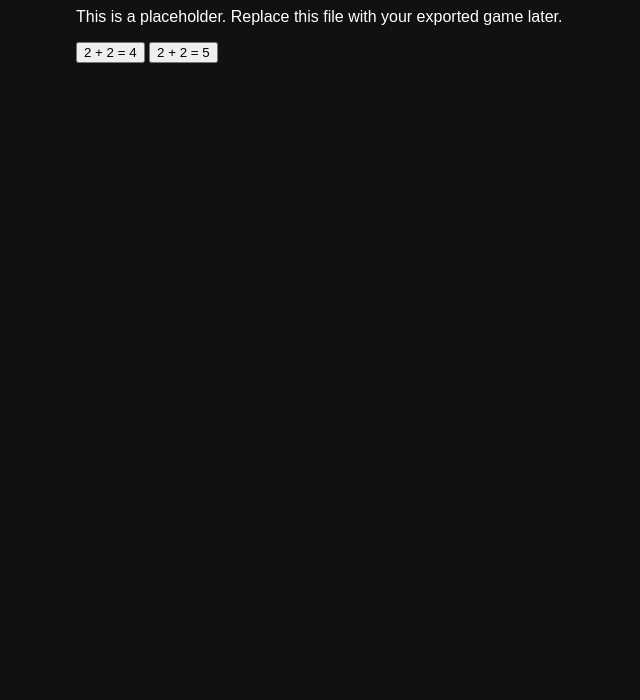
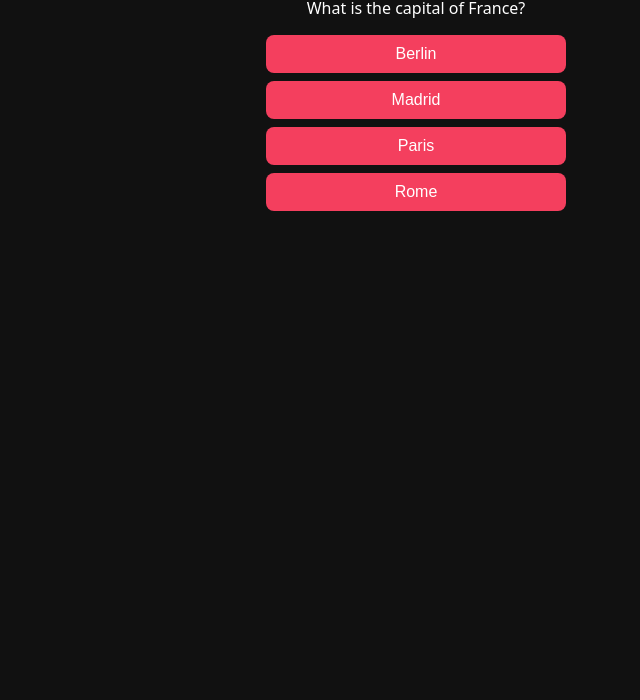
Before and after one commit to RelevateEdu/Relevate-games, a plain HTML site: page quick-quiz/game/index.html in a window 1280 px wide. Shown: the part 100-800 px from the top of the page, without its empty margins (224-864 px from the left). Drawn offline with Linux system fonts and the light colour scheme.

Commit message:
index.html

```diff
--- a/quick-quiz/game/index.html
+++ b/quick-quiz/game/index.html
@@ -1,11 +1,104 @@
-<!doctype html><html><head>
-<meta charset="utf-8"/><meta name="viewport" content="width=device-width,initial-scale=1"/>
-<title>Demo Quick Quiz</title>
-<style>body{margin:0;font-family:sans-serif;background:#111;color:#fff}
-main{max-width:680px;margin:24px auto;padding:16px}</style>
-</head><body><main>
-<h2>Demo Quick Quiz</h2>
-<p>This is a placeholder. Replace this file with your exported game later.</p>
-<button onclick="alert('Correct!')">2 + 2 = 4</button>
-<button onclick="alert('Try again')">2 + 2 = 5</button>
-</main></body></html>
+<!doctype html>
+<html lang="en">
+<head>
+  <meta charset="utf-8"/>
+  <meta name="viewport" content="width=device-width, initial-scale=1"/>
+  <title>Relevate Quick Quiz</title>
+  <style>
+    body {
+      margin: 0;
+      font-family: system-ui, sans-serif;
+      background: #111;
+      color: #fff;
+      text-align: center;
+      padding: 24px;
+    }
+    h2 {
+      margin-bottom: 16px;
+    }
+    .question {
+      margin: 20px 0;
+    }
+    button {
+      display: block;
+      margin: 8px auto;
+      padding: 10px 16px;
+      font-size: 16px;
+      border-radius: 8px;
+      border: none;
+      background: #f43f5e;
+      color: #fff;
+      cursor: pointer;
+      width: 80%;
+      max-width: 300px;
+      transition: background 0.2s ease;
+    }
+    button:hover {
+      background: #e11d48;
+    }
+    .result {
+      margin-top: 20px;
+      font-weight: bold;
+    }
+  </style>
+</head>
+<body>
+  <h2>Quick Quiz</h2>
+  <div id="quiz"></div>
+  <div class="result" id="result"></div>
+
+  <script>
+    const questions = [
+      {
+        q: "What is the capital of France?",
+        options: ["Berlin", "Madrid", "Paris", "Rome"],
+        answer: 2
+      },
+      {
+        q: "Which planet is known as the Red Planet?",
+        options: ["Earth", "Mars", "Venus", "Jupiter"],
+        answer: 1
+      },
+      {
+        q: "In what year did World War II end?",
+        options: ["1942", "1945", "1948", "1950"],
+        answer: 1
+      }
+    ];
+
+    let current = 0;
+    let score = 0;
+
+    function loadQuestion() {
+      const quiz = document.getElementById("quiz");
+      quiz.innerHTML = "";
+      if (current < questions.length) {
+        const q = questions[current];
+        const qElem = document.createElement("div");
+        qElem.className = "question";
+        qElem.innerHTML = `<p>${q.q}</p>`;
+        q.options.forEach((opt, i) => {
+          const btn = document.createElement("button");
+          btn.innerText = opt;
+          btn.onclick = () => checkAnswer(i);
+          qElem.appendChild(btn);
+        });
+        quiz.appendChild(qElem);
+      } else {
+        document.getElementById("result").innerText =
+          `Quiz complete! You scored ${score} / ${questions.length}.`;
+      }
+    }
+
+    function checkAnswer(i) {
+      if (i === questions[current].answer) {
+        score++;
+      }
+      current++;
+      loadQuestion();
+    }
+
+    loadQuestion();
+  </script>
+</body>
+</html>
```
